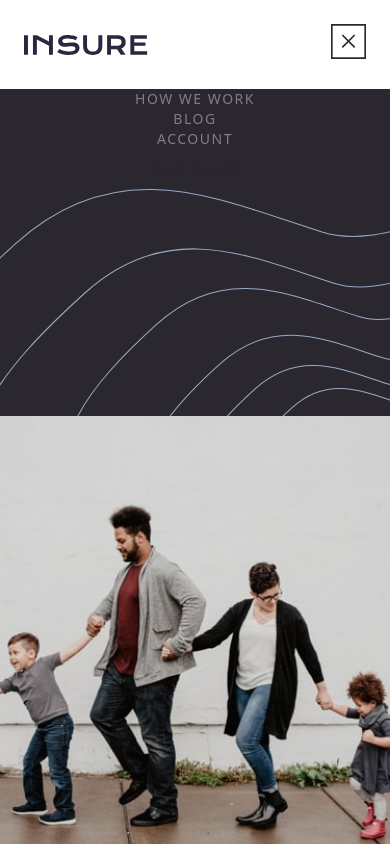
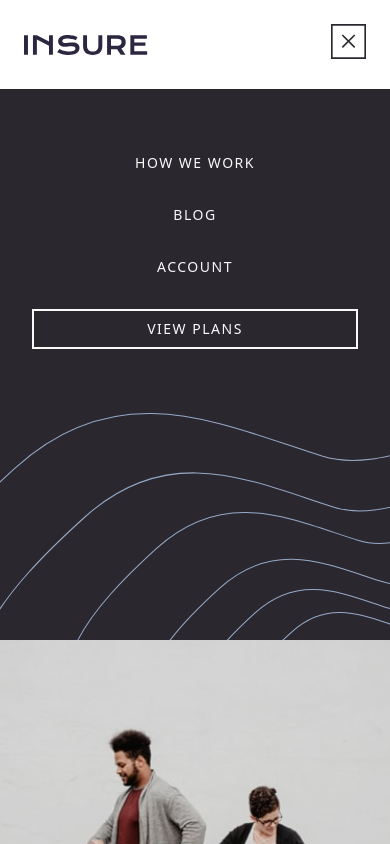
Before and after one commit to kaluczadzsi/insure-landing-page, a React (Vite) app: page / in a window 390 px wide. Both pictures are taken after a click on the button 348 px from the left and 41 px from the top of the page. Shown: the top 844 px of the page. Built offline with nearby package versions, Linux system fonts and the light colour scheme; the HTML template or start-up script is replaced by a standard one.

Commit message:
Button refactor v2

```diff
--- a/src/components/Button/Button.tsx
+++ b/src/components/Button/Button.tsx
@@ -12,6 +12,9 @@ const Button = ({ variant, href, children }: ButtonProps) => {
       className +=
         "px-6 py-2 border-2 border-very-light-gray text-very-light-gray hover:bg-very-light-gray hover:text-dark-violet";
       break;
+    case "tertiary":
+      className += "text-very-light-gray";
+      break;
     default:
       className += "text-dark-grayish-violet hover:text-very-dark-violet";
   }
--- a/src/components/Button/types.tsx
+++ b/src/components/Button/types.tsx
@@ -7,4 +7,5 @@ export interface ButtonProps {
 export enum ButtonVariants {
   PRIMARY = "primary",
   SECONDARY = "secondary",
+  TERTIARY = "tertiary",
 }
--- a/src/components/MobileNav/MobileNav.tsx
+++ b/src/components/MobileNav/MobileNav.tsx
@@ -1,11 +1,23 @@
-import NavList from "../NavList/NavList";
+import Button from "../Button/Button";
+import { ButtonVariants } from "../Button/types";
 
 const MobileNav = () => {
   return (
-    <div
-      className={`flex flex-col justify-around bg-very-dark-violet text-very-light-gray`}
-    >
-      <NavList styles="flex flex-col" />
+    <div className={`flex flex-col justify-around bg-very-dark-violet`}>
+      <div className="flex flex-col gap-8 px-8 py-16 md:hidden">
+        <Button href="#work" variant={ButtonVariants.TERTIARY}>
+          how we work
+        </Button>
+        <Button href="#blog" variant={ButtonVariants.TERTIARY}>
+          blog
+        </Button>
+        <Button href="#account" variant={ButtonVariants.TERTIARY}>
+          account
+        </Button>
+        <Button href="#plan" variant={ButtonVariants.SECONDARY}>
+          view plans
+        </Button>
+      </div>
       <img
         src="/images/bg-pattern-mobile-nav.svg"
         alt="Mobile background pattern"
--- a/src/components/Nav/Nav.tsx
+++ b/src/components/Nav/Nav.tsx
@@ -2,7 +2,8 @@ import { useContext, useEffect, useState } from "react";
 import { InnerContext } from "../../context/ScreenContext/ScreenContext";
 import MobileNav from "../MobileNav/MobileNav";
 import MobileNavToggle from "../MobileNavToggle/MobileNavToggle";
-import NavList from "../NavList/NavList";
+import Button from "../Button/Button";
+import { ButtonVariants } from "../Button/types";
 
 const Nav = () => {
   const [isOpen, setIsOpen] = useState<boolean>(false);
@@ -21,7 +22,14 @@ const Nav = () => {
         <div className="md:hidden">
           <MobileNavToggle isOpen={isOpen} setIsOpen={setIsOpen} />
         </div>
-        <NavList styles="hidden md:flex gap-8" />
+        <div className="hidden gap-8 md:flex">
+          <Button href="#work">how we work</Button>
+          <Button href="#blog">blog</Button>
+          <Button href="#account">account</Button>
+          <Button href="#plan" variant={ButtonVariants.PRIMARY}>
+            view plans
+          </Button>
+        </div>
       </div>
       <div className={`${isOpen ? "block" : "hidden"} w-full md:hidden`}>
         <MobileNav />
--- a/src/components/NavList/NavList.tsx
+++ /dev/null
@@ -1,17 +0,0 @@
-import { NAV_LINKS } from "../../constants/navLinks";
-import Button from "../Button/Button";
-import { NavListProps } from "./types";
-
-const NavList = ({ styles }: NavListProps) => {
-  return (
-    <div className={styles}>
-      {NAV_LINKS.map((btn) => (
-        <Button variant={btn.variant} href={btn.href}>
-          {btn.label}
-        </Button>
-      ))}
-    </div>
-  );
-};
-
-export default NavList;
--- a/src/components/NavList/types.tsx
+++ /dev/null
@@ -1,3 +0,0 @@
-export interface NavListProps {
-  styles?: string;
-}
--- a/src/constants/navLinks.tsx
+++ /dev/null
@@ -1,8 +0,0 @@
-import { ButtonVariants } from "../components/Button/types";
-
-export const NAV_LINKS = [
-  { href: "#work", label: "how we work" },
-  { href: "#blog", label: "blog" },
-  { href: "#account", label: "account" },
-  { variant: ButtonVariants.PRIMARY, href: "#plan", label: "view plans" },
-];
```
